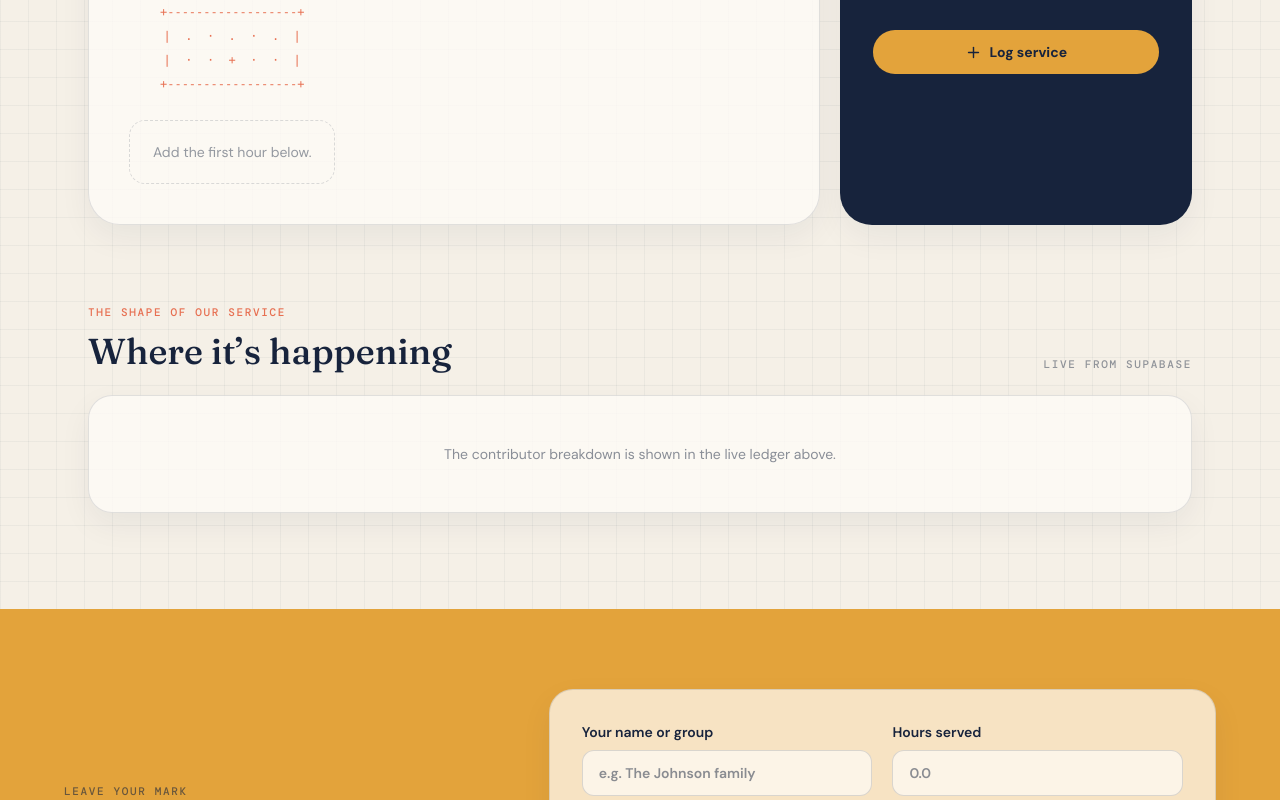
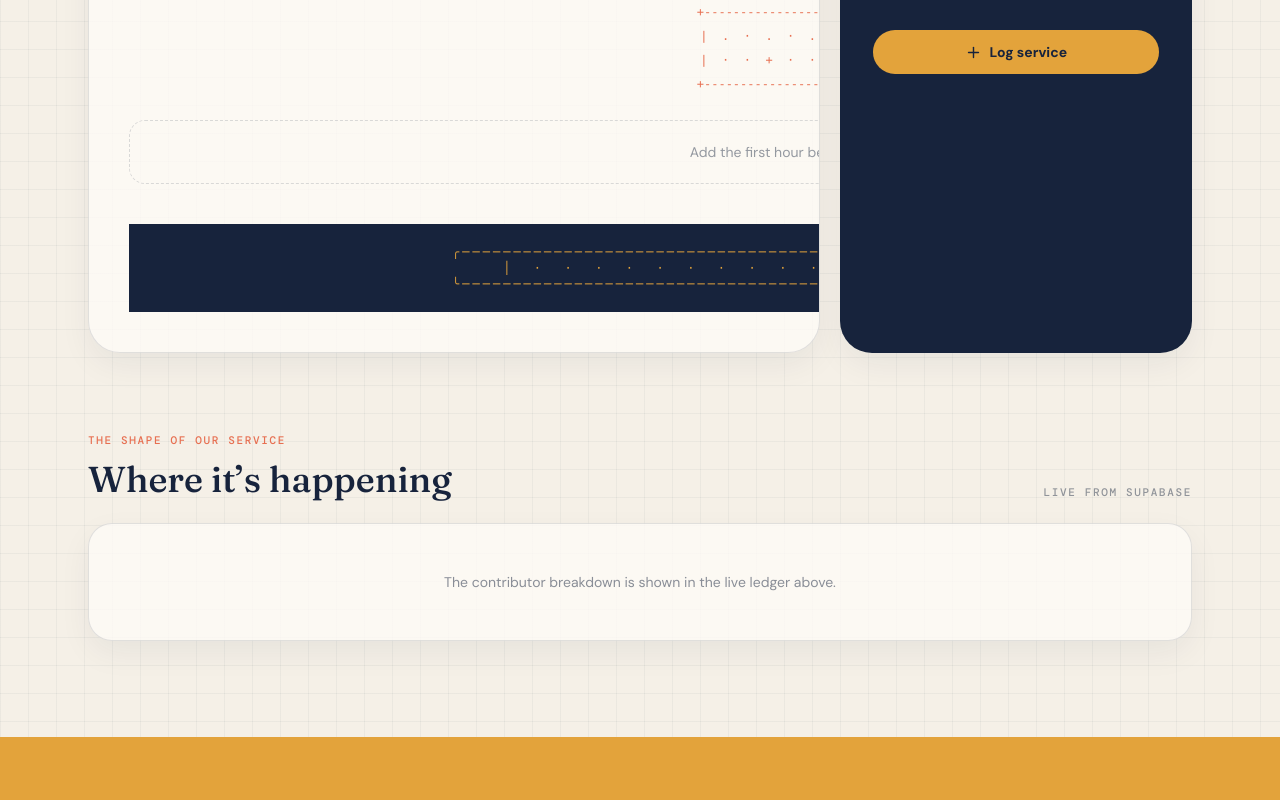
Before and after one commit to CloudCompile/ward-service-ledger, a Next.js app: page / in a window 1280 px wide. Shown: the part 959-1759 px from the top of the page. Built offline with nearby package versions, Linux system fonts and the light colour scheme; no server answers.

Commit message:
Improve social preview compatibility and add ASCII banners

```diff
--- a/app/layout.tsx
+++ b/app/layout.tsx
@@ -1,4 +1,4 @@
 import './globals.css';
 import type { Metadata } from 'next';
-export const metadata: Metadata = { metadataBase:new URL('https://ward-service-ledger.vercel.app'), title:'Common Thread · Ward Service', description:'A living record of service across our ward.', openGraph:{title:'The Common Thread · Ward Service Ledger',description:'Every hour leaves a mark.',url:'https://ward-service-ledger.vercel.app',siteName:'The Common Thread',type:'website',images:[{url:'/opengraph-image',width:1200,height:630,alt:'The Common Thread Ward Service Ledger'}]}, twitter:{card:'summary_large_image',title:'The Common Thread · Ward Service Ledger',description:'Every hour leaves a mark.',images:['/opengraph-image']} };
+export const metadata: Metadata = { metadataBase:new URL('https://ward-service-ledger.vercel.app'), title:'Common Thread · Ward Service', description:'A living record of service across our ward.', openGraph:{title:'The Common Thread · Ward Service Ledger',description:'Every hour leaves a mark.',url:'https://ward-service-ledger.vercel.app',siteName:'The Common Thread',type:'website',images:[{url:'/opengraph-image?v=2',width:1200,height:630,alt:'The Common Thread Ward Service Ledger'}]}, twitter:{card:'summary_large_image',title:'The Common Thread · Ward Service Ledger',description:'Every hour leaves a mark.',images:['/opengraph-image?v=2']} };
 export default function RootLayout({children}:{children:React.ReactNode}){return <html lang="en"><body>{children}</body></html>}
--- /dev/null
+++ b/components/full-width-ascii.tsx
@@ -0,0 +1,4 @@
+'use client';
+import { useEffect,useState } from 'react';
+const frames=['·  ·  ·  ·  ·  ·  ·  ·  ·  ·  ·  ·  ·  ·  ·  ·','·  ·  ·  ✦  ·  ·  ·  ✦  ·  ·  ·  ✦  ·  ·  ·','✦  ·  ·  ·  ·  ✦  ·  ·  ·  ·  ✦  ·  ·  ·  ·'];
+export function FullWidthAscii(){const [i,setI]=useState(0);useEffect(()=>{const id=setInterval(()=>setI(x=>(x+1)%frames.length),900);return()=>clearInterval(id)},[]);return <div className="relative left-1/2 mt-10 w-screen -translate-x-1/2 overflow-hidden bg-[var(--ink)] px-6 py-5 text-center text-xs tracking-[.25em] text-[var(--gold)] motion-reduce:hidden"><pre aria-label="Animated service constellation">{`╭────────────────────────────────────────────────────────────╮\n│  ${frames[i]}  │\n╰────────────────────────────────────────────────────────────╯`}</pre></div>}
--- a/components/live-summary.tsx
+++ b/components/live-summary.tsx
@@ -1,4 +1,5 @@
 'use client';
 import { useEffect, useState } from 'react';
 import { AsciiAnimation } from './ascii-animation';
-export function LiveSummary(){const [total,setTotal]=useState(0);async function load(){const t=await fetch('/api/totals');setTotal(Number((await t.json()).total_hours||0))}useEffect(()=>{load();const fn=()=>load();window.addEventListener('ledger-updated',fn);return()=>window.removeEventListener('ledger-updated',fn)},[]);return <><div className="mt-4 font-mono text-6xl tracking-[-.08em] md:text-8xl">{total.toFixed(1).split('.')[0]}<span className="ml-2 text-3xl text-[var(--coral)]">.{total.toFixed(1).split('.')[1]}</span></div><div className="mt-2 text-sm text-[var(--ink)]/55">hours served by the whole ward</div><div className="mt-8"><AsciiAnimation/></div><div className="mt-6 flex h-16 items-center justify-center rounded-2xl border border-dashed border-[var(--ink)]/15 text-center text-sm text-[var(--ink)]/45">{total?'Keep the good going.':'Add the first hour below.'}</div></>}
+import { FullWidthAscii } from './full-width-ascii';
+export function LiveSummary(){const [total,setTotal]=useState(0);async function load(){const t=await fetch('/api/totals');setTotal(Number((await t.json()).total_hours||0))}useEffect(()=>{load();const fn=()=>load();window.addEventListener('ledger-updated',fn);return()=>window.removeEventListener('ledger-updated',fn)},[]);return <><div className="mt-4 font-mono text-6xl tracking-[-.08em] md:text-8xl">{total.toFixed(1).split('.')[0]}<span className="ml-2 text-3xl text-[var(--coral)]">.{total.toFixed(1).split('.')[1]}</span></div><div className="mt-2 text-sm text-[var(--ink)]/55">hours served by the whole ward</div><div className="mt-8"><AsciiAnimation/></div><div className="mt-6 flex h-16 items-center justify-center rounded-2xl border border-dashed border-[var(--ink)]/15 text-center text-sm text-[var(--ink)]/45">{total?'Keep the good going.':'Add the first hour below.'}</div><FullWidthAscii/></>}
```
